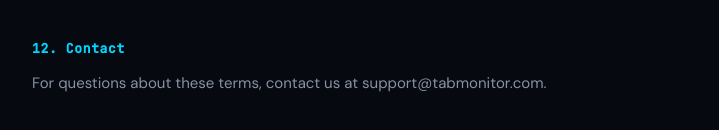
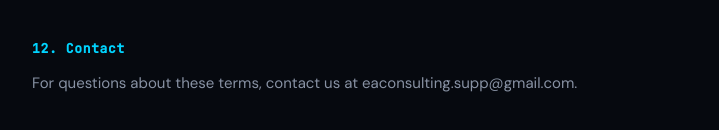
Before and after one commit to Fiskerik/Tabmonitor-web, a Next.js app: page /terms in a window 1280 px wide. Shown: the part 2791-2921 px from the top of the page, without its empty margins (280-999 px from the left). Built offline with nearby package versions, Linux system fonts and the light colour scheme.

Commit message:
Update page.tsx

```diff
--- a/app/terms/page.tsx
+++ b/app/terms/page.tsx
@@ -65,7 +65,7 @@
           },
           {
             title: '12. Contact',
-            content: `For questions about these terms, contact us at support@tabmonitor.com.`,
+            content: `For questions about these terms, contact us at eaconsulting.supp@gmail.com.`,
           },
         ].map(({ title, content }) => (
           <section key={title} style={{ marginBottom: 40, paddingBottom: 40, borderBottom: '1px solid #1e2836' }}>
```
